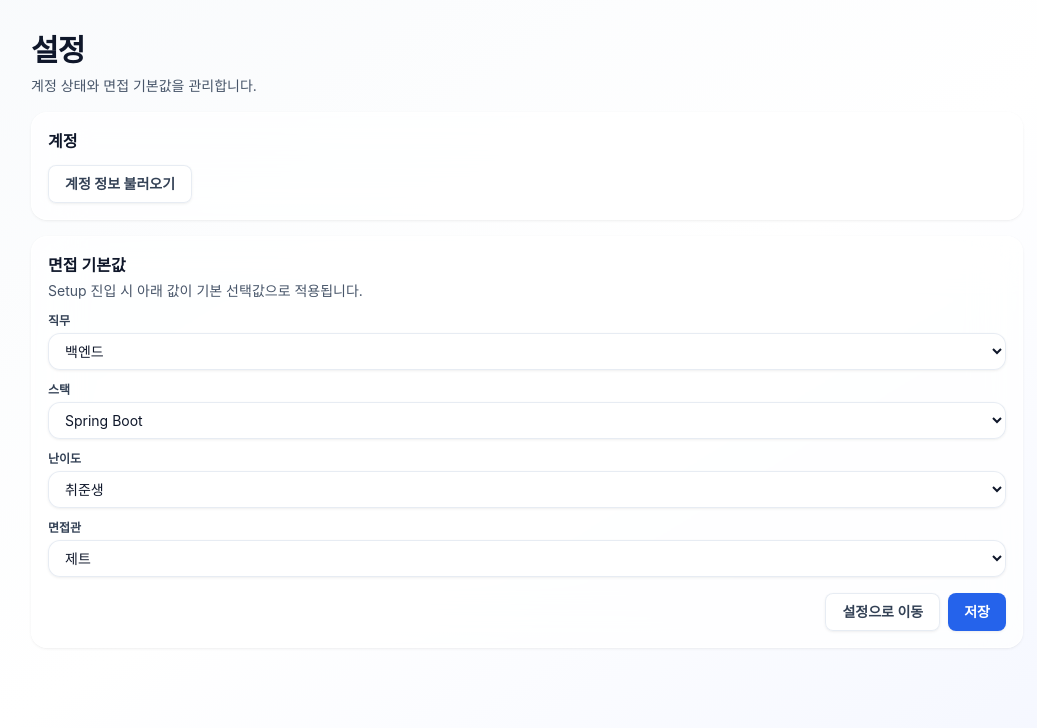
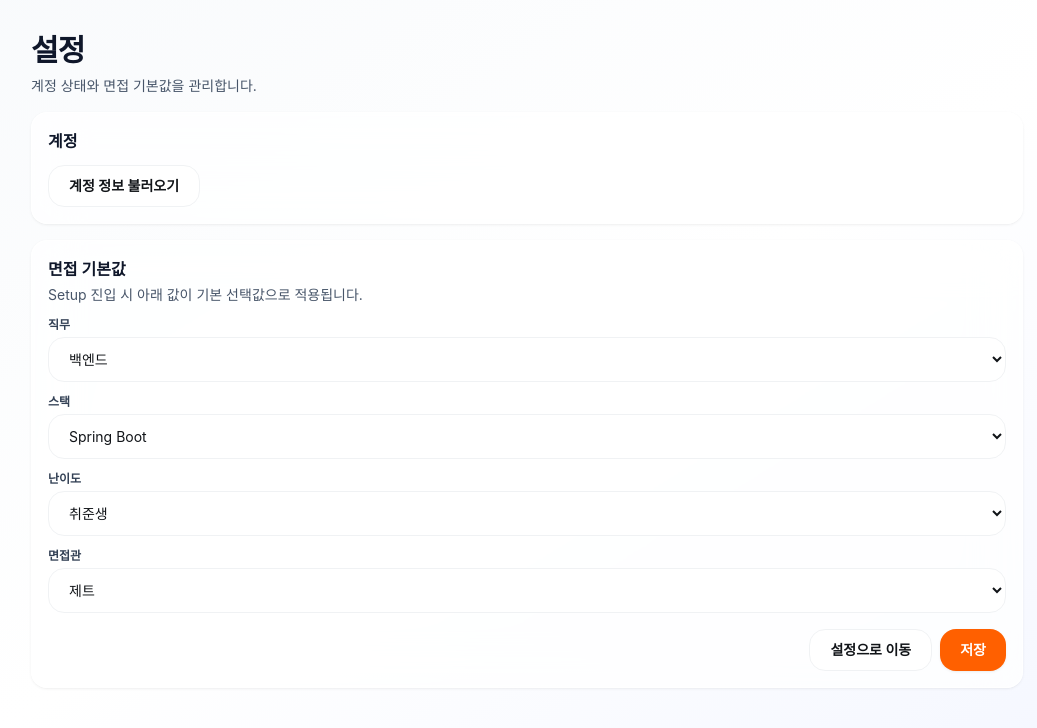
Before and after one commit to developer-kanghyun/Interview-mate, a Next.js app in the folder apps/web/: page /settings in a window 1280 px wide. Shown: the top 728 px of the page, without its empty margins (113-1150 px from the left). Built offline with nearby package versions, Linux system fonts and the light colour scheme.

Commit message:
feat: 공용 UI 컴포넌트 상태색 오렌지 톤 통일

```diff
--- a/apps/web/src/shared/cards/MetricCard.tsx
+++ b/apps/web/src/shared/cards/MetricCard.tsx
@@ -8,10 +8,10 @@ type MetricCardProps = {
 
 export function MetricCard({ title, value, caption }: MetricCardProps) {
   return (
-    <Card className="border-blue-100/80 bg-gradient-to-br from-white to-blue-50/70">
-      <p className="text-xs uppercase tracking-wide text-blue-700">{title}</p>
-      <p className="mt-2 text-3xl font-bold leading-none text-slate-900">{value}</p>
-      {caption ? <p className="mt-2 text-xs text-slate-500">{caption}</p> : null}
+    <Card className="border-im-primary/20 bg-im-primary-soft/70">
+      <p className="text-xs font-semibold uppercase tracking-wide text-im-primary">{title}</p>
+      <p className="mt-2 text-3xl font-bold leading-none text-im-text-main">{value}</p>
+      {caption ? <p className="mt-2 text-xs text-im-text-muted">{caption}</p> : null}
     </Card>
   );
 }
--- a/apps/web/src/shared/cards/TodoBox.tsx
+++ b/apps/web/src/shared/cards/TodoBox.tsx
@@ -7,12 +7,12 @@ type TodoBoxProps = {
 
 export function TodoBox({ title, items }: TodoBoxProps) {
   return (
-    <section className="rounded-xl border border-dashed border-blue-300 bg-blue-50 p-4">
-      <header className="mb-2 flex items-center gap-2">
+    <section className="rounded-2xl border border-dashed border-im-primary/30 bg-im-primary-soft/70 p-5">
+      <header className="mb-3 flex items-center gap-2">
         <Chip variant="info">TODO</Chip>
-        <h3 className="text-sm font-semibold text-slate-900">{title}</h3>
+        <h3 className="text-sm font-bold text-im-text-main">{title}</h3>
       </header>
-      <ul className="list-disc space-y-1 pl-5 text-sm text-slate-700">
+      <ul className="list-disc space-y-1 pl-5 text-sm text-im-text-muted">
         {items.map((item) => (
           <li key={item}>{item}</li>
         ))}
--- a/apps/web/src/shared/chat/ChatBubble.tsx
+++ b/apps/web/src/shared/chat/ChatBubble.tsx
@@ -10,7 +10,7 @@ export type ChatBubbleProps = {
 
 const roleClassMap: Record<ChatRole, string> = {
   interviewer: "justify-self-start border-slate-200/80 bg-white/85 text-slate-900 shadow-soft backdrop-blur-xl",
-  user: "justify-self-end border-blue-200/80 bg-blue-50/90 text-slate-900 shadow-soft",
+  user: "justify-self-end border-im-primary/25 bg-im-primary-soft text-slate-900 shadow-soft",
   coach: "justify-self-start border-emerald-200/80 bg-emerald-50/90 text-slate-900 shadow-soft"
 };
 
--- a/apps/web/src/shared/ui/Button.tsx
+++ b/apps/web/src/shared/ui/Button.tsx
@@ -7,17 +7,19 @@ type ButtonProps = ButtonHTMLAttributes<HTMLButtonElement> & {
 };
 
 const variantClassMap: Record<ButtonVariant, string> = {
-  primary: "bg-blue-600 text-white shadow-soft hover:bg-blue-500 focus-visible:ring-blue-200",
+  primary:
+    "bg-im-primary text-white shadow-soft hover:bg-im-primary-hover focus-visible:ring-im-primary/30 active:scale-[0.97]",
   secondary:
-    "border border-slate-200/80 bg-white/80 text-slate-700 shadow-soft backdrop-blur-xl hover:bg-white focus-visible:ring-slate-200",
-  ghost: "bg-transparent text-slate-700 hover:bg-slate-100/80 focus-visible:ring-slate-200"
+    "border border-im-border bg-white text-im-text-main hover:bg-im-subtle focus-visible:ring-im-primary/20 active:scale-[0.97]",
+  ghost:
+    "bg-transparent text-im-text-muted hover:bg-im-subtle focus-visible:ring-im-primary/20"
 };
 
 export function Button({ variant = "primary", className = "", type = "button", ...props }: ButtonProps) {
   return (
     <button
       type={type}
-      className={`inline-flex items-center justify-center rounded-lg px-4 py-2 text-sm font-semibold transition focus-visible:outline-none focus-visible:ring-4 disabled:cursor-not-allowed disabled:opacity-60 ${variantClassMap[variant]} ${className}`}
+      className={`inline-flex items-center justify-center rounded-2xl px-5 py-2.5 text-sm font-semibold transition-[background-color,color,border-color,box-shadow,transform,opacity] focus-visible:outline-none focus-visible:ring-4 disabled:cursor-not-allowed disabled:opacity-50 ${variantClassMap[variant]} ${className}`}
       {...props}
     />
   );
--- a/apps/web/src/shared/ui/Chip.tsx
+++ b/apps/web/src/shared/ui/Chip.tsx
@@ -7,10 +7,10 @@ type ChipProps = HTMLAttributes<HTMLSpanElement> & {
 };
 
 const variantClassMap: Record<ChipVariant, string> = {
-  default: "border-slate-300 bg-slate-100 text-slate-700",
+  default: "border-im-border bg-im-subtle text-im-text-muted",
   success: "border-emerald-200 bg-emerald-50 text-emerald-700",
   danger: "border-rose-200 bg-rose-50 text-rose-700",
-  info: "border-blue-200 bg-blue-50 text-blue-700"
+  info: "border-im-primary/20 bg-im-primary-soft text-im-primary"
 };
 
 export function Chip({ variant = "default", className = "", children, ...props }: ChipProps) {
--- a/apps/web/src/shared/ui/InlineNotice.tsx
+++ b/apps/web/src/shared/ui/InlineNotice.tsx
@@ -12,13 +12,13 @@ type InlineNoticeProps = {
 const variantClassNameMap: Record<InlineNoticeVariant, string> = {
   error: "border-rose-200 bg-rose-50 text-rose-700",
   warning: "border-amber-200 bg-amber-50 text-amber-800",
-  info: "border-blue-200 bg-blue-50 text-blue-700"
+  info: "border-im-primary/20 bg-im-primary-soft text-im-primary"
 };
 
 export function InlineNotice({ message, variant = "info", actions, className = "" }: InlineNoticeProps) {
   return (
     <div
-      className={`mx-auto flex w-full max-w-5xl items-center justify-between gap-3 rounded-xl border px-4 py-3 text-sm ${variantClassNameMap[variant]} ${className}`}
+      className={`mx-auto flex w-full max-w-5xl items-center justify-between gap-3 rounded-2xl border px-5 py-3 text-sm ${variantClassNameMap[variant]} ${className}`}
     >
       <span>{message}</span>
       {actions ? <div className="flex shrink-0 items-center gap-2">{actions}</div> : null}
--- a/apps/web/src/shared/ui/Input.tsx
+++ b/apps/web/src/shared/ui/Input.tsx
@@ -5,7 +5,7 @@ type InputProps = InputHTMLAttributes<HTMLInputElement>;
 export function Input({ className = "", ...props }: InputProps) {
   return (
     <input
-      className={`w-full rounded-xl border border-slate-200/80 bg-white/80 px-3 py-2 text-sm text-slate-900 shadow-soft outline-none backdrop-blur-xl transition placeholder:text-slate-400 focus:border-blue-300 focus:ring-4 focus:ring-blue-100 ${className}`}
+      className={`w-full rounded-xl border border-im-border bg-white px-3 py-2 text-sm text-im-text-main shadow-soft outline-none transition placeholder:text-im-text-muted focus:border-im-primary focus:ring-4 focus:ring-im-primary/20 ${className}`}
       {...props}
     />
   );
--- a/apps/web/src/shared/ui/ProgressBar.tsx
+++ b/apps/web/src/shared/ui/ProgressBar.tsx
@@ -12,8 +12,8 @@ export function ProgressBar({ value, className = "", ...props }: ProgressBarProp
   const safeValue = clampPercent(value);
   return (
     <div className={`w-full ${className}`} {...props}>
-      <div className="h-2.5 w-full overflow-hidden rounded-full bg-slate-200">
-        <div className="h-full rounded-full bg-blue-500 transition-all" style={{ width: `${safeValue}%` }} />
+      <div className="h-2.5 w-full overflow-hidden rounded-full bg-im-subtle">
+        <div className="h-full rounded-full bg-im-primary transition-[width]" style={{ width: `${safeValue}%` }} />
       </div>
     </div>
   );
--- a/apps/web/src/shared/ui/Select.tsx
+++ b/apps/web/src/shared/ui/Select.tsx
@@ -5,7 +5,7 @@ type SelectProps = SelectHTMLAttributes<HTMLSelectElement>;
 export function Select({ className = "", children, ...props }: SelectProps) {
   return (
     <select
-      className={`w-full rounded-xl border border-slate-200/80 bg-white/80 px-3 py-2 text-sm text-slate-900 shadow-soft outline-none backdrop-blur-xl transition focus:border-blue-300 focus:ring-4 focus:ring-blue-100 ${className}`}
+      className={`w-full rounded-2xl border border-im-border bg-white px-4 py-3 text-sm text-im-text-main outline-none transition focus:border-im-primary focus:ring-4 focus:ring-im-primary/20 ${className}`}
       {...props}
     >
       {children}
--- a/apps/web/src/shared/ui/Textarea.tsx
+++ b/apps/web/src/shared/ui/Textarea.tsx
@@ -5,7 +5,7 @@ type TextareaProps = TextareaHTMLAttributes<HTMLTextAreaElement>;
 export function Textarea({ className = "", ...props }: TextareaProps) {
   return (
     <textarea
-      className={`w-full rounded-xl border border-slate-200/80 bg-white/80 px-3 py-2 text-sm leading-6 text-slate-900 shadow-soft outline-none backdrop-blur-xl transition placeholder:text-slate-400 focus:border-blue-300 focus:ring-4 focus:ring-blue-100 ${className}`}
+      className={`w-full rounded-2xl border border-im-border bg-white px-4 py-3 text-sm leading-6 text-im-text-main outline-none transition placeholder:text-im-text-muted focus:border-im-primary focus:ring-4 focus:ring-im-primary/20 ${className}`}
       {...props}
     />
   );
```
